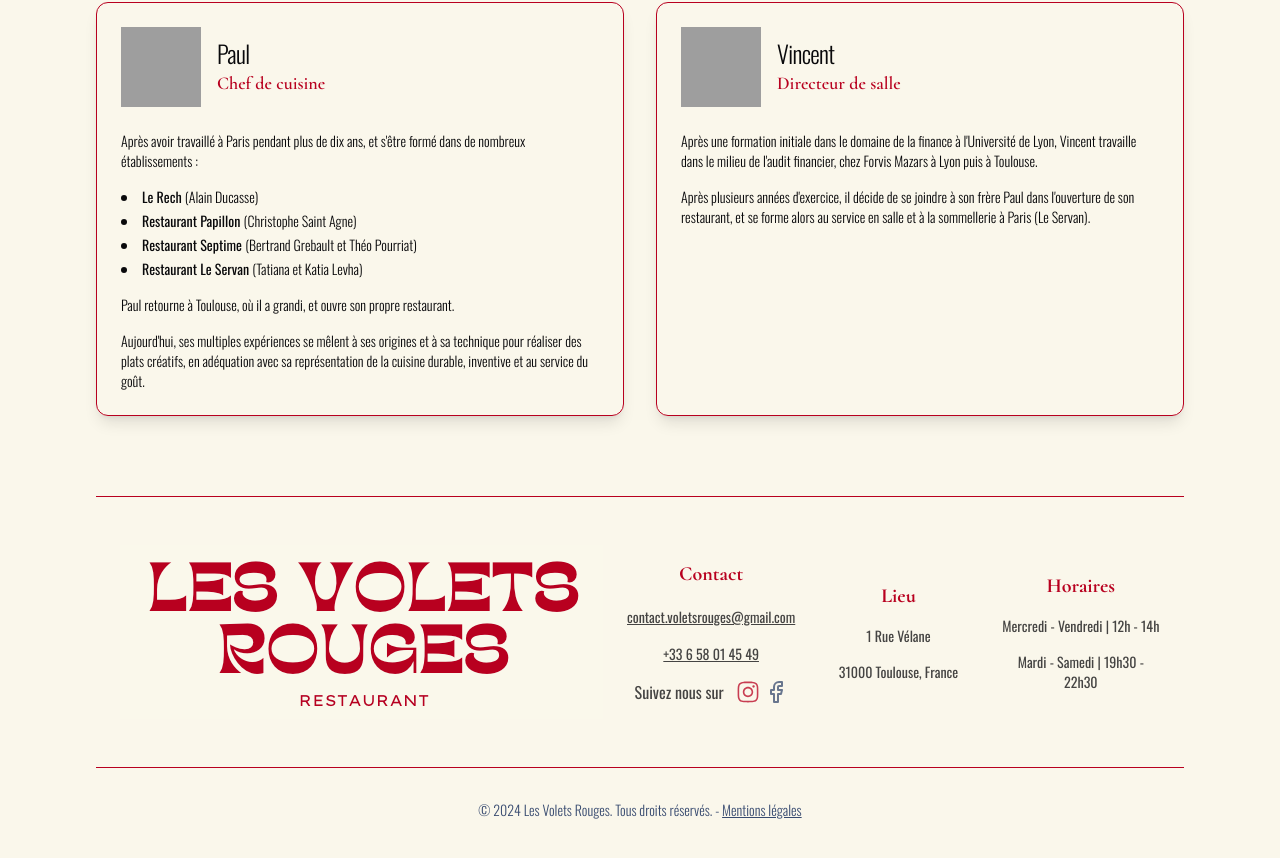
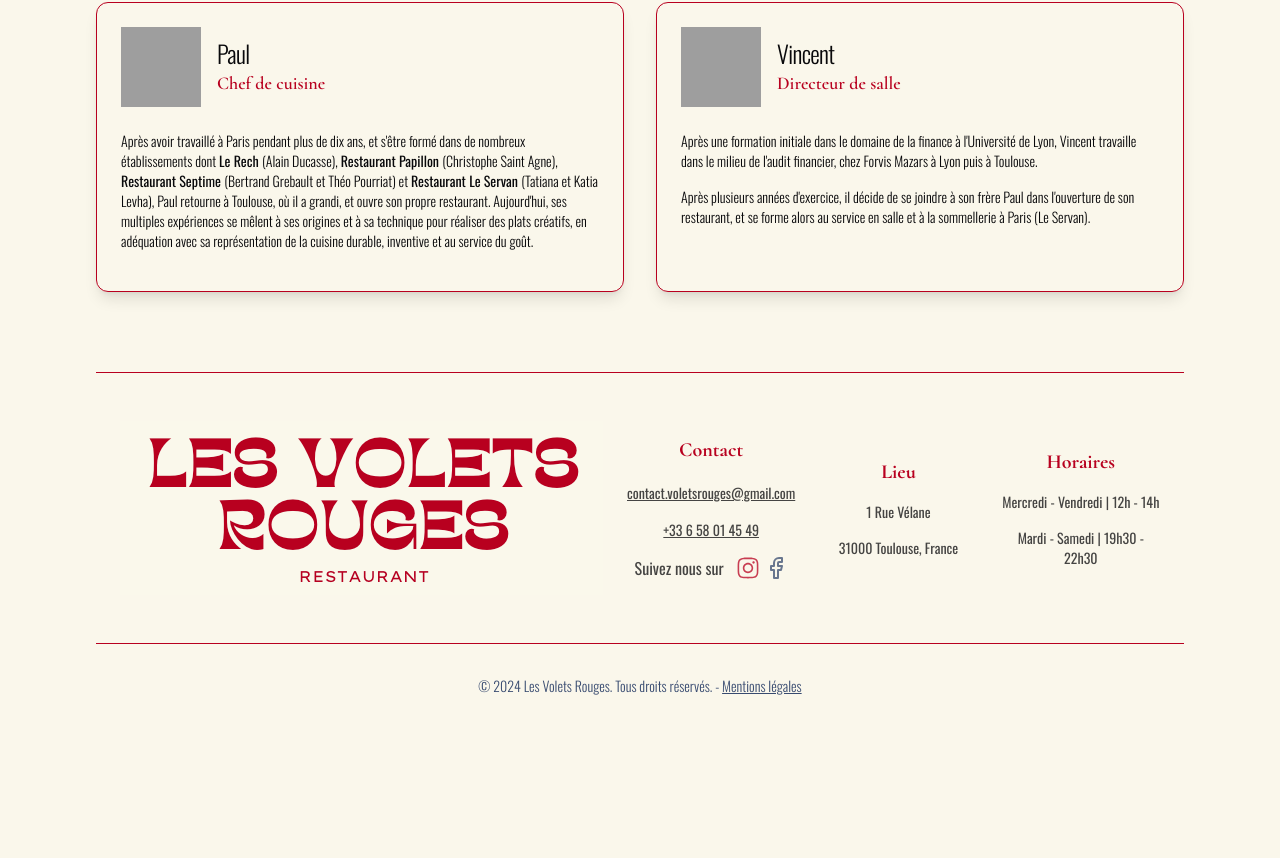
Before and after one commit to FranckSiguier/les-volets-rouges, a Next.js app: page / in a window 1280 px wide. Shown: the part 1880-2738 px from the top of the page. After the commit the page ends 2624 px from the top, so only its background shows below. Built offline with nearby package versions, Linux system fonts and the light colour scheme; grey boxes are pictures that could not be loaded; what tailwindcss-motion would draw is missing.

Commit message:
Paul preferait ça

```diff
--- a/src/components/about.tsx
+++ b/src/components/about.tsx
@@ -143,32 +143,17 @@ export function About() {
             <CardContent>
               <p className="mb-4">
                 Après avoir travaillé à Paris pendant plus de dix ans, et
-                s&apos;être formé dans de nombreux établissements :
-              </p>
-              <ul className="mb-4 list-inside list-disc space-y-1">
-                <li>
-                  <strong>Le Rech </strong>(Alain Ducasse)
-                </li>
-                <li>
-                  <strong>Restaurant Papillon </strong>(Christophe Saint Agne)
-                </li>
-                <li>
-                  <strong>Restaurant Septime </strong>(Bertrand Grebault et Théo
-                  Pourriat)
-                </li>
-                <li>
-                  <strong>Restaurant Le Servan </strong>(Tatiana et Katia Levha)
-                </li>
-              </ul>
-              <p className="mb-4">
-                Paul retourne à Toulouse, où il a grandi, et ouvre son propre
-                restaurant.
-              </p>
-              <p>
-                Aujourd&apos;hui, ses multiples expériences se mêlent à ses
-                origines et à sa technique pour réaliser des plats créatifs, en
-                adéquation avec sa représentation de la cuisine durable,
-                inventive et au service du goût.
+                s&apos;être formé dans de nombreux établissements dont{" "}
+                <strong>Le Rech </strong>(Alain Ducasse),{" "}
+                <strong>Restaurant Papillon </strong>(Christophe Saint Agne),{" "}
+                <strong>Restaurant Septime </strong>(Bertrand Grebault et Théo
+                Pourriat) et <strong>Restaurant Le Servan </strong>(Tatiana et
+                Katia Levha), Paul retourne à Toulouse, où il a grandi, et ouvre
+                son propre restaurant. Aujourd&apos;hui, ses multiples
+                expériences se mêlent à ses origines et à sa technique pour
+                réaliser des plats créatifs, en adéquation avec sa
+                représentation de la cuisine durable, inventive et au service du
+                goût.
               </p>
             </CardContent>
           </Card>
```
